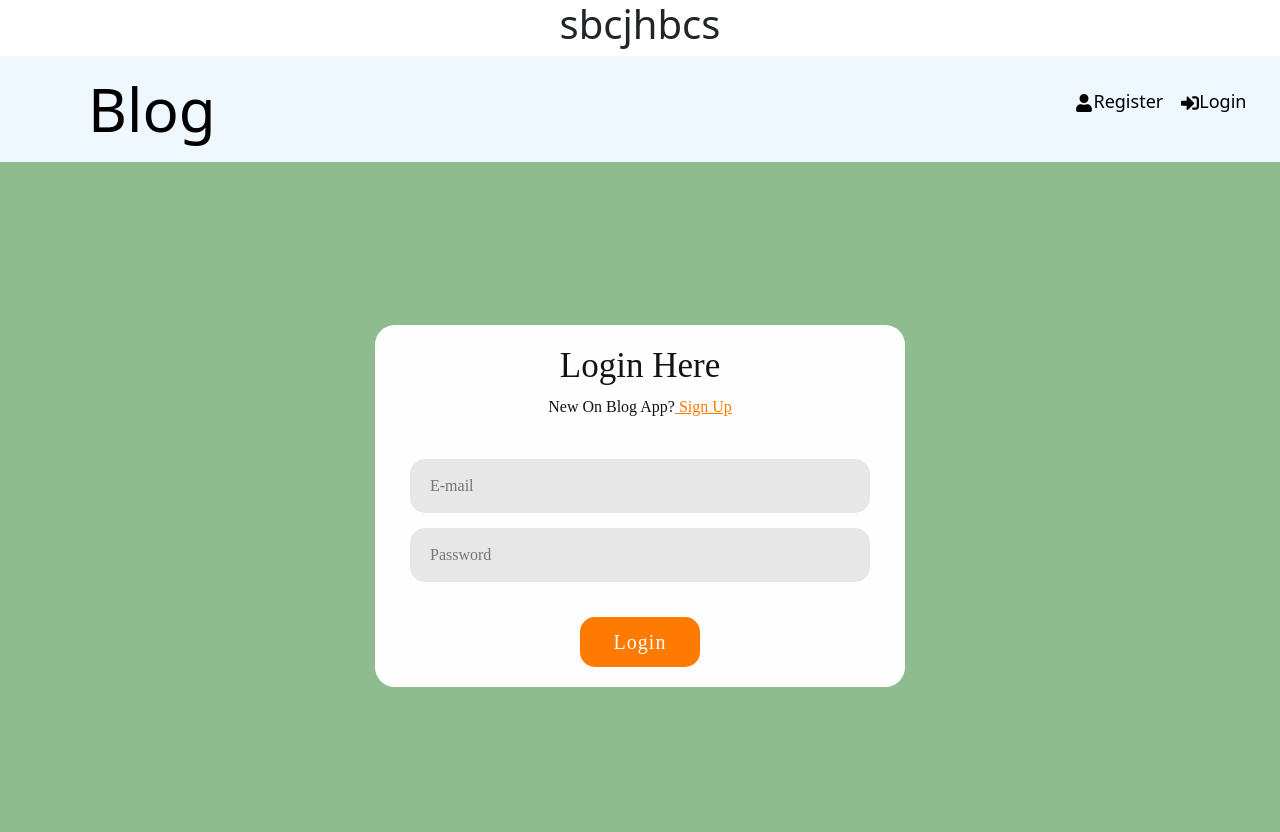
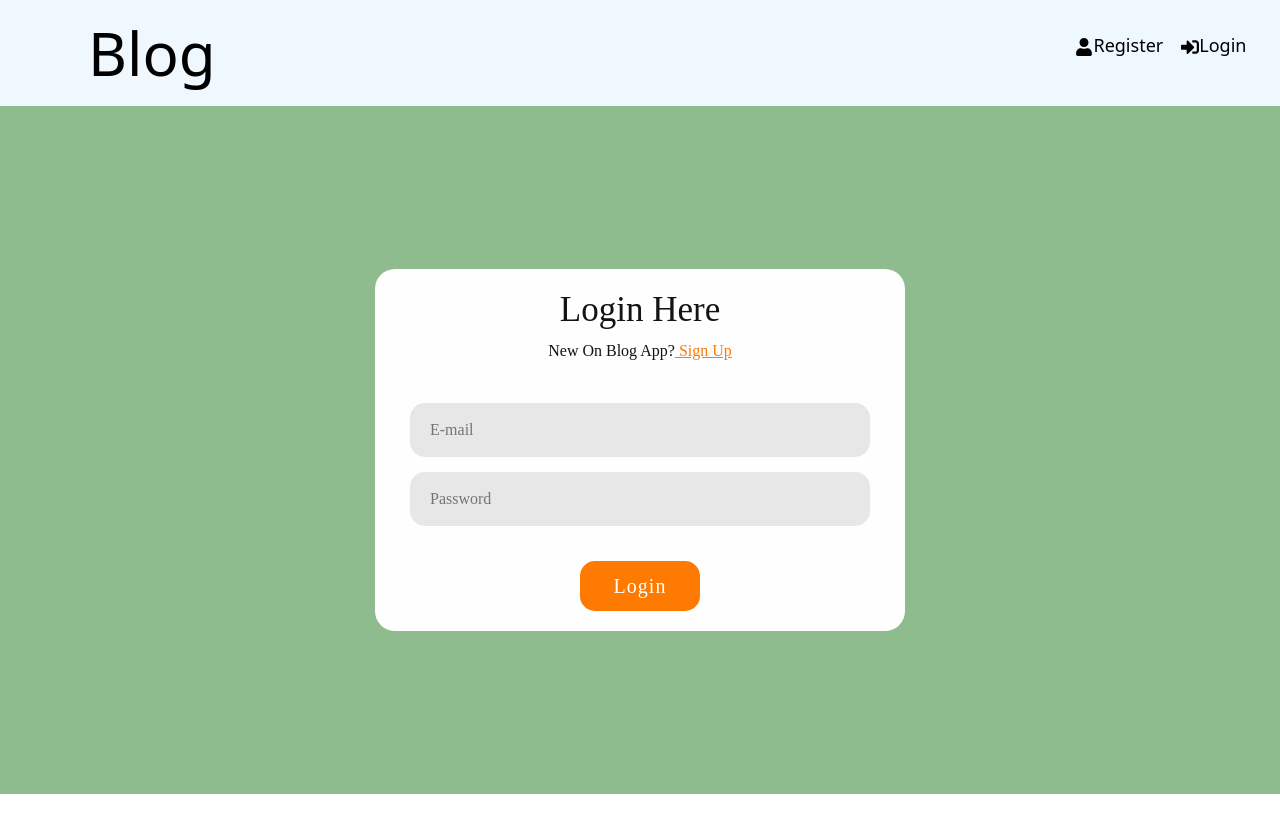
Before and after one commit to surbhigupta1998/Project_Frontend, a React (Create React App) app: page /login in a window 1280 px wide. Shown: the top 832 px of the page. After the commit the page ends 800 px from the top, so only its background shows below. Built offline with nearby package versions, Linux system fonts and the light colour scheme.

Commit message:
final version

```diff
--- a/src/App.js
+++ b/src/App.js
@@ -15,7 +15,6 @@ import React from 'react';
 function App() {
   return (
     <div className='App'>
-      <h1>sbcjhbcs</h1>
       <Router>
         <ToastContainer />
         <Navbar />
--- a/src/Components/Home.js
+++ b/src/Components/Home.js
@@ -74,6 +74,7 @@ export default function Home() {
         toast.error(error)
         setChangeUI(!changeUI)
       })
+
   }
 
   const applyFilter = (e) =>{
```
Also changed, not shown: 1 other file (tests, documents, lock files or other folders).
